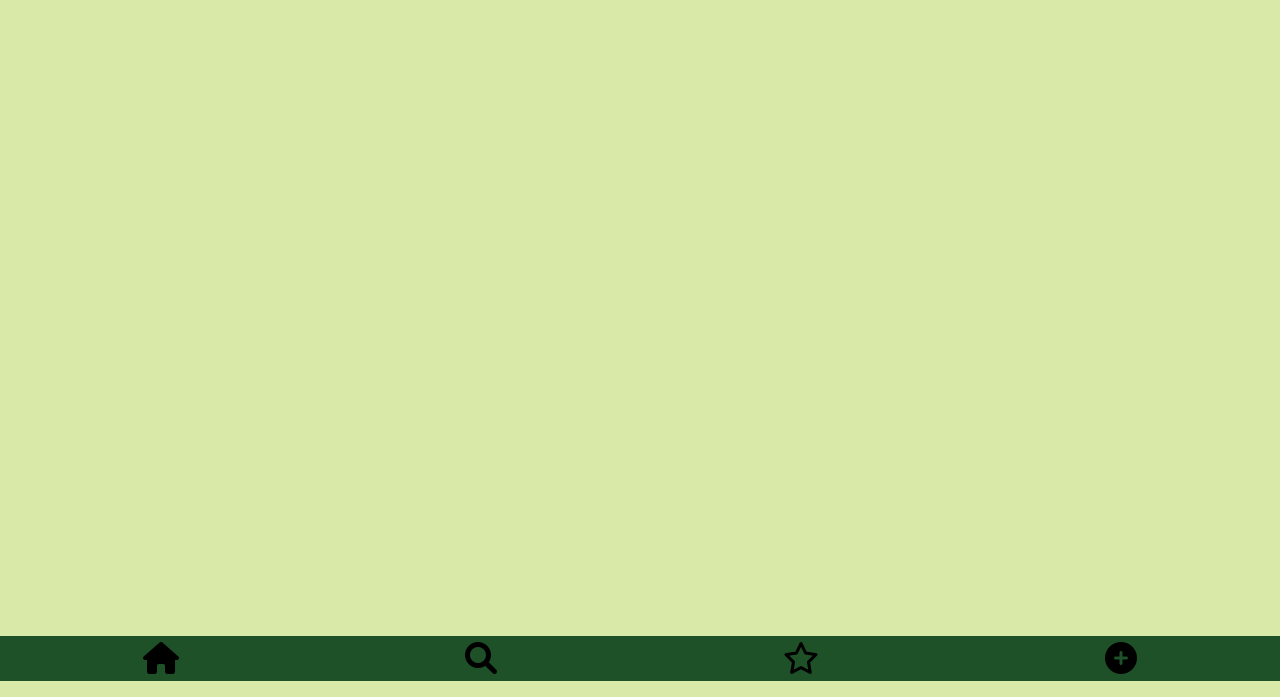
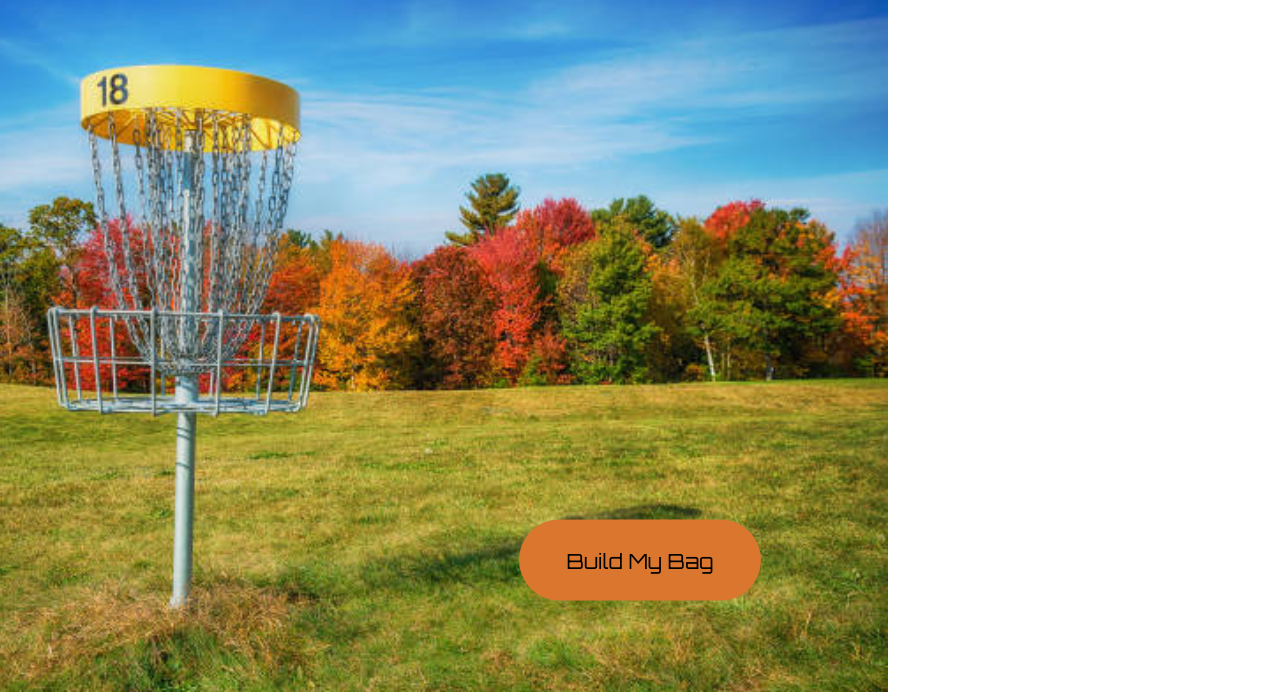
Before and after one commit to marshall-vogt/ajax-project, a website: page index.html in a window 1280 px wide. Shown: the part 119-816 px from the top of the page. Drawn offline with Linux system fonts and the light colour scheme.

Commit message:
Added button to homepage with event listener to switch to search page

```diff
--- a/css/layout.css
+++ b/css/layout.css
@@ -24,3 +24,17 @@
 .header-title {
   width: 100%;
 }
+
+.home-page {
+  position: fixed;
+  bottom: 0;
+  z-index: -1;
+}
+
+.home-page-button {
+  position: fixed;
+  z-index: 1;
+  bottom: 5%;
+  left: 50%;
+  transform: translate(-50%, -50%);
+}
--- a/css/styles.css
+++ b/css/styles.css
@@ -18,13 +18,9 @@
 }
 
 .main-image {
-  transform: translate(-21%, -5%) scale(0.9);
+  transform: translate(-21%, 55px) scale(0.9);
   height: 100vh;
-}
-
-.main-row {
-  overflow: hidden;
-  height: 100vh;
+  object-fit: cover;
 }
 
 .navbar {
@@ -42,3 +38,21 @@
   background-color: #d8e9a8;
   height: 100vh;
 }
+
+.home-page-button {
+  background-color: #da762e;
+  border: none;
+  border-radius: 50px;
+  width: 242px;
+  height: 81px;
+  font-family: Orbitron, sans-serif;
+  font-size: 1.3rem;
+}
+
+.home-page-button:hover {
+  cursor: pointer;
+}
+
+.home-page-button:focus {
+  background-color: #b15718;
+}
--- a/index.html
+++ b/index.html
@@ -22,14 +22,14 @@
       <p class="header-title">Disc Buddy</p>
     </div>
   </header>
-  <div class="home-page hidden" data-view="home-page">
   <main>
+    <div class="home-page shown" data-view="home-page">
       <div class="main-row">
         <img src="images/home-page.jpg" alt="hole-18" class="main-image">
+        <button class="home-page-button">Build My Bag</button>
       </div>
-    </main>
     </div>
-  <div class="search-page shown" data-view="search-page">
+    <div class="search-page hidden" data-view="search-page">
       <div class="discs">
         <p>hello</p>
       </div>
@@ -40,6 +40,7 @@
         <i class="fa-solid fa-circle-plus fa-2xl"></i>
       </div>
     </div>
+  </main>
   <script src="js/data.js"></script>
   <script src="js/main.js"></script>
 </body>
--- a/js/main.js
+++ b/js/main.js
@@ -0,0 +1,12 @@
+const $buildMyBag = document.querySelector('.home-page-button');
+const $homePage = document.querySelector('.home-page');
+const $searchPage = document.querySelector('.search-page');
+
+$buildMyBag.addEventListener('click', searchPageView);
+
+function searchPageView(event) {
+  $homePage.classList.remove('shown');
+  $homePage.classList.add('hidden');
+  $searchPage.classList.remove('hidden');
+  $searchPage.classList.add('shown');
+}
```
Lines whose indentation alone changed are shown as unchanged.
